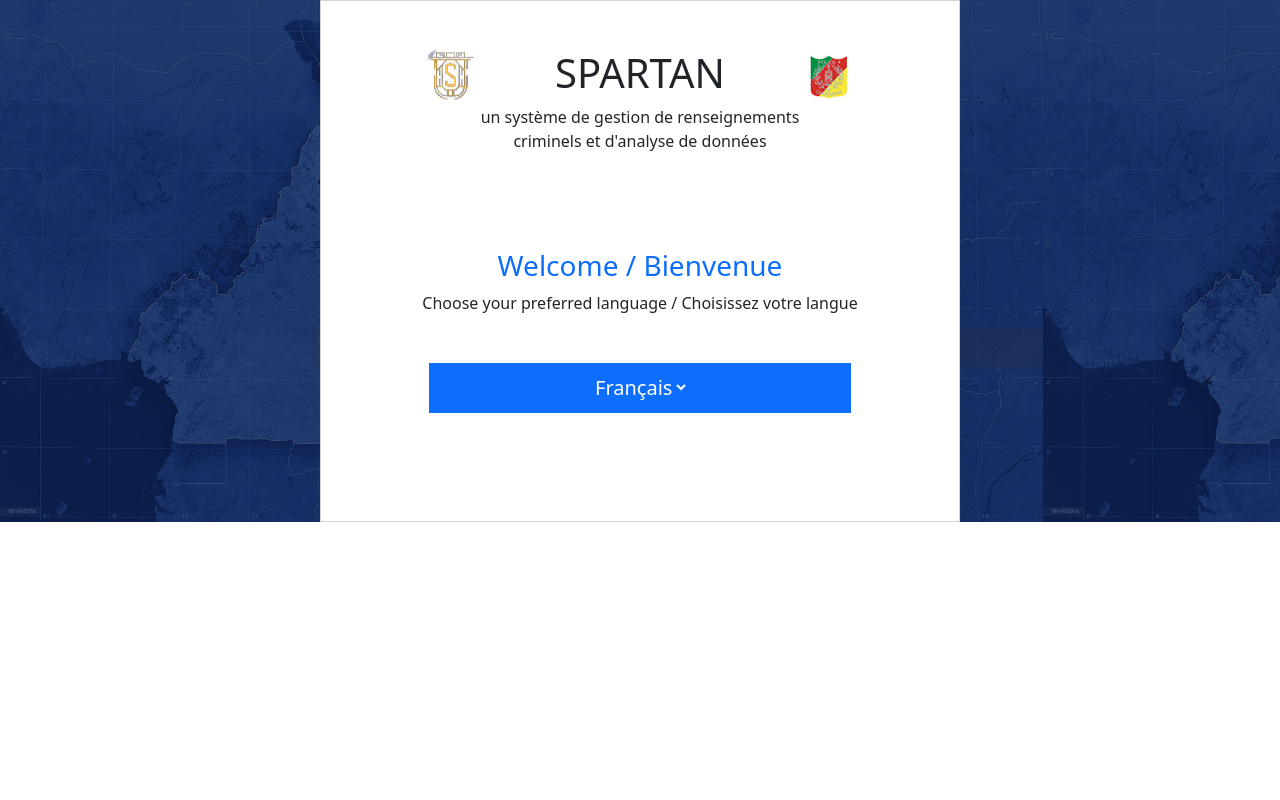
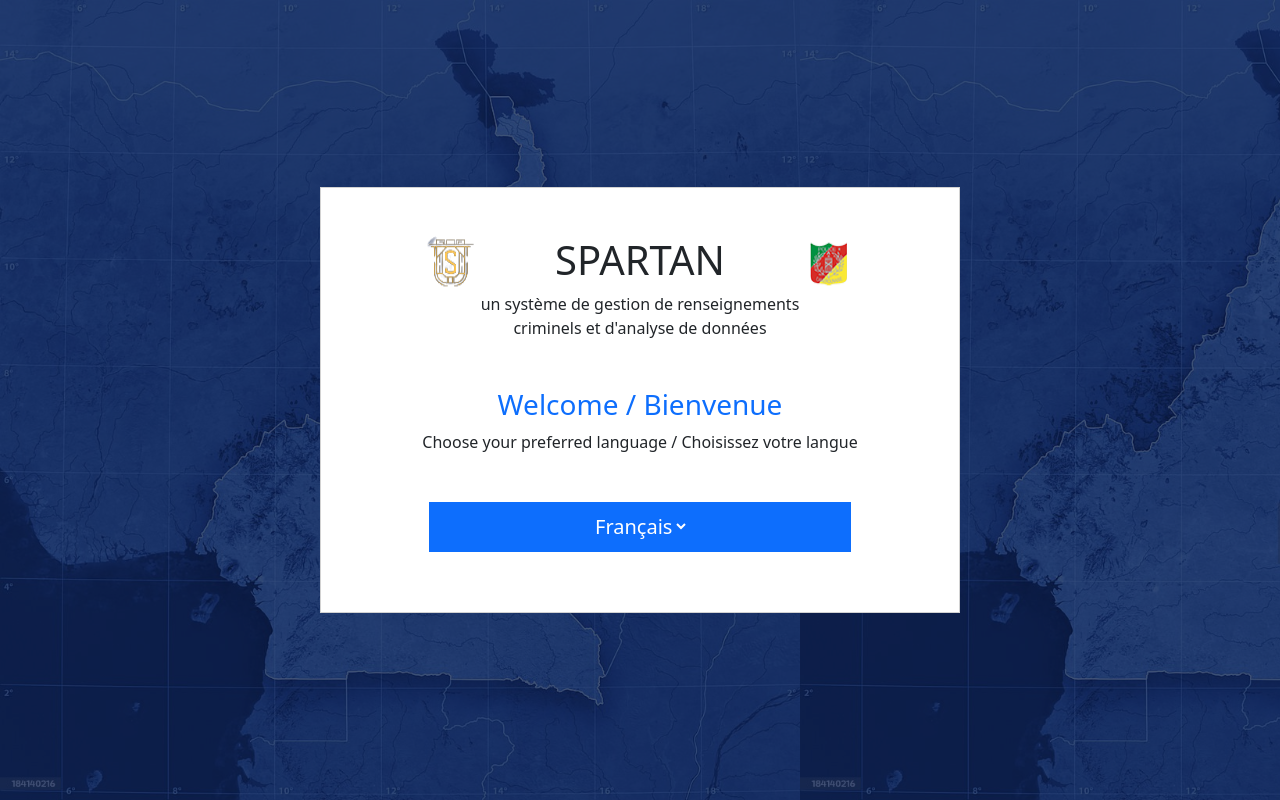
Before and after one commit to bmisarts/vtc-test, an Angular app: page /welcome in a window 1280 px wide. Built offline with nearby package versions, Linux system fonts and the light colour scheme.

Commit message:
Auth normalized

```diff
--- a/src/app/app-routing.module.ts
+++ b/src/app/app-routing.module.ts
@@ -2,9 +2,8 @@ import { NgModule } from '@angular/core';
 import { RouterModule, Routes } from '@angular/router';
 import { SplashComponent } from './splash/splash.component';
 import { AppComponent } from './app.component';
-import { LoginComponent } from './auth/login/login.component';
-import { LogoutComponent } from './auth/logout/logout.component';
 import { WelcomeComponent } from './welcome/welcome.component';
+import { content } from './shared/routes/routes';
 
 const routes: Routes = [
   {
@@ -18,23 +17,21 @@ const routes: Routes = [
     pathMatch: 'full',
   },
   {
-    path: 'login',
-    component: LoginComponent,
-    pathMatch: 'full',
-  },
-  {
-    path: 'logout',
-    component: LogoutComponent,
-    pathMatch: 'full',
+    path: '',
+    children: content
   },
   {
     path: '**',
     component: AppComponent
-  }
+  },
 ];
 
 @NgModule({
-  imports: [RouterModule.forRoot(routes)],
+  imports: [[RouterModule.forRoot(routes, {
+      anchorScrolling: 'enabled',
+      scrollPositionRestoration: 'enabled',
+    })],
+  ],
   exports: [RouterModule]
 })
 export class AppRoutingModule { }
--- /dev/null
+++ b/src/app/shared/routes/routes.ts
@@ -0,0 +1,12 @@
+import { Routes } from "@angular/router";
+
+export const content: Routes = [
+  {
+    path: "auth",
+    loadChildren: () => import("../../auth/auth.module").then((m) => m.AuthModule),
+  },
+  {
+    path: "dashbord",
+    loadChildren: () => import("../../dashbord/dashbord.module").then((m) => m.DashbordModule),
+  },
+];
--- a/src/app/welcome/welcome.component.html
+++ b/src/app/welcome/welcome.component.html
@@ -1,5 +1,5 @@
 <div class="auth-container">
-    <div class="auth-content d-flex align-items-center">
+    <div class="auth-content d-flex align-items-center py-5 h-100 d-inline-block">
         <div class="card col-md-6 offset-md-3 justify-content-center pt-5">
             <div class="col-md-8 offset-md-2 d-flex justify-content-between">
                 <img src="assets/images/logo.png" alt="Logo">
@@ -9,7 +9,7 @@
             <div class="col-md-6 offset-md-3 justify-content-center">
                 <span>un système de gestion de renseignements criminels et d'analyse de données</span>
             </div>
-            <div class="p-3 p-md-5">
+            <div class="px-3 px-md-5">
                 <h3 class="text-primary mt-5">Welcome / Bienvenue</h3>
                 <p>Choose your preferred language / Choisissez votre langue</p>
                 <div class="select mt-5">
--- a/src/assets/css/style.css
+++ b/src/assets/css/style.css
@@ -11,7 +11,6 @@
     background-image: url("src/assets/images/auth_background_images.jpeg");
     background-size: auto 100%;
     background-repeat: repeat;
-    overflow: hidden;
 }
 /* Responsive */
 @media screen and (max-width: 600px) {
@@ -24,6 +23,8 @@
     text-align: center;
     color: white;
     background-color: #081a48bf;
+    width: 100%;
+    min-height: 100vh;
 }
 .auth-content .header {
     width: 100%;
```
Also changed, not shown: src/app/app.module.ts (+3 -7 lines), src/app/auth/auth-routing.module.ts (added, +22 -0 lines), src/app/auth/auth.module.ts (added, +22 -0 lines), src/app/dashbord/dashbord.module.ts (added, +12 -0 lines), src/app/shared/guard/auth.guard.ts (added, +22 -0 lines).
